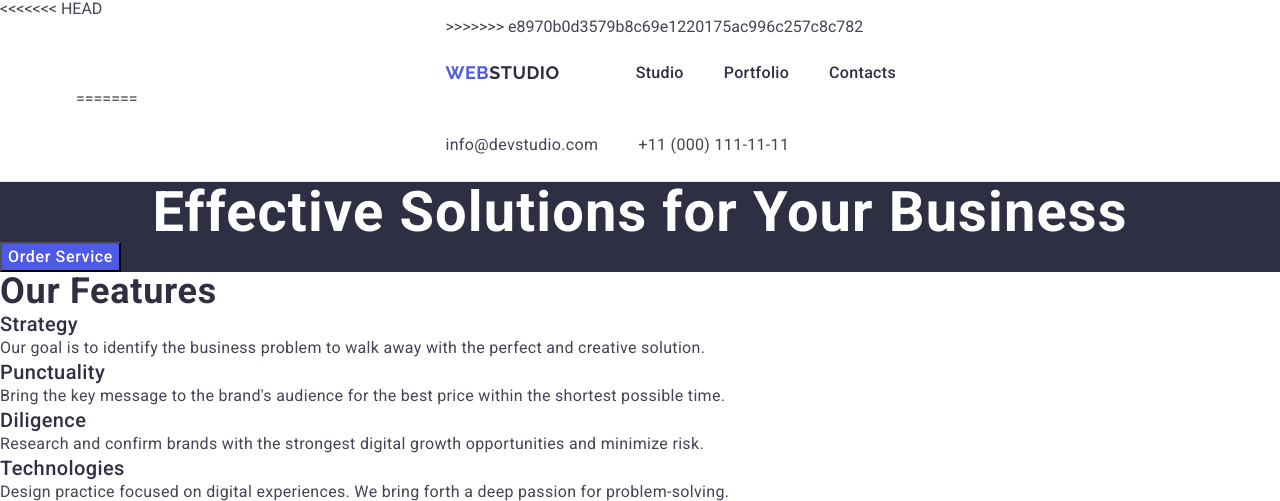
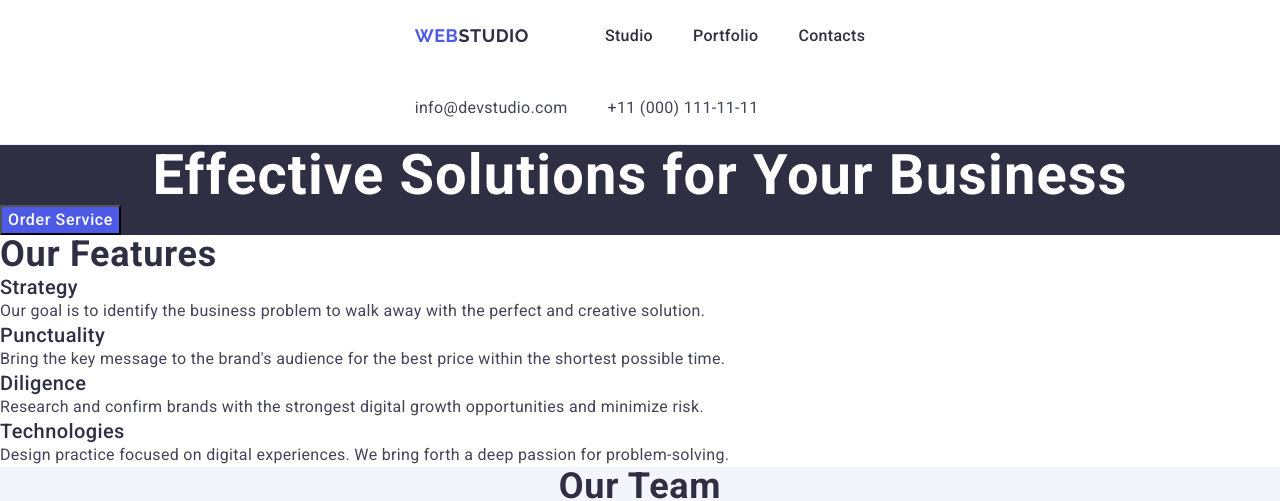
Before and after one commit to amina1108/goit-markup-hw-03, a plain HTML site: page index.html in a window 1280 px wide. Shown: the top 501 px of the page. Drawn offline with nearby package versions, Linux system fonts and the light colour scheme.

Commit message:
resolve merge conflict in header

```diff
--- a/index.html
+++ b/index.html
@@ -15,11 +15,10 @@
 </head>
 <body>
     <header class="page-header">
-<<<<<<< HEAD
-        <div class="container header-container">
-=======
+                <div class="container header-container">
+
         <div class="container">
->>>>>>> e8970b0d3579b8c69e1220175ac996c257c8c782
+
         <nav class="header-nav">
             <a  class="logo header-logo" href="./index.html">Web<span class="logo-part">Studio</span></a>
             <ul class="nav-list">
```
